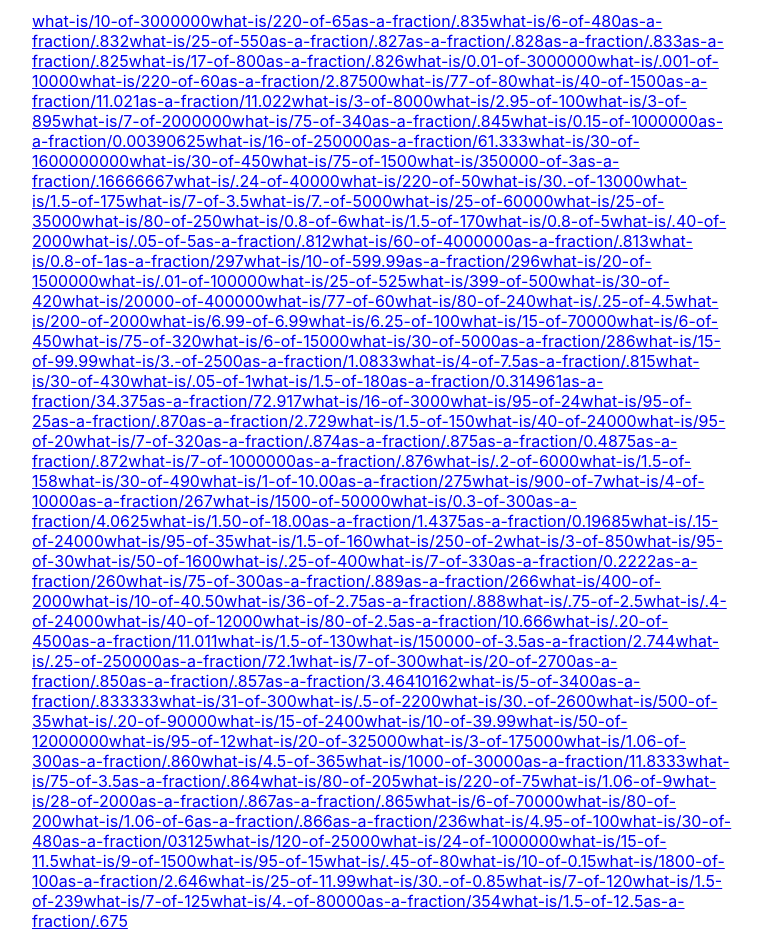
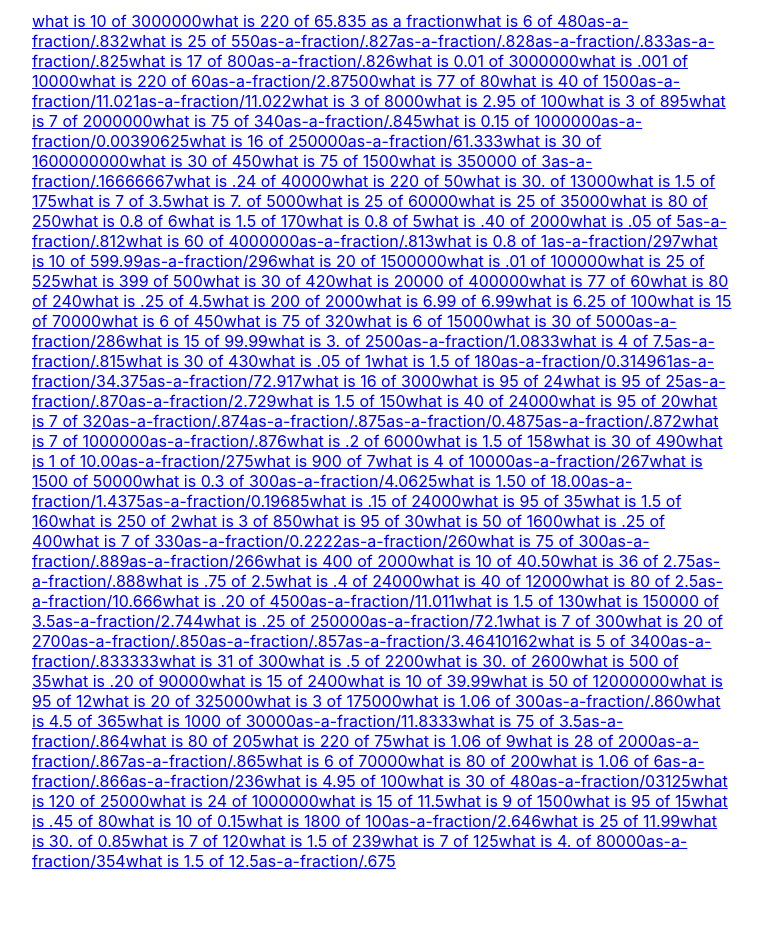
Before and after one commit to ubermensh/anyconvert, a Next.js app: page / in a window 1280 px wide. Shown: the part 400-1347 px from the top of the page, without its empty margins (258-1021 px from the left). After the commit the page ends 1287 px from the top, so only its background shows below. Built offline with nearby package versions, Linux system fonts and the light colour scheme.

Commit message:
format 'what is'

```diff
--- a/pages/index.js
+++ b/pages/index.js
@@ -16,207 +16,208 @@ export default function Home() {
       <div className={styles.cardNoBackground}>
         <PercentForm />
       </div>
+
       <div className={styles.cardNoBackground}>
-        <Link href="what-is/10-of-3000000"><a>what-is/10-of-3000000</a></Link>
-        <Link href="what-is/220-of-65"><a>what-is/220-of-65</a></Link >
-        <Link href="as-a-fraction/.835"><a>as-a-fraction/.835</a></Link >
-        <Link href="what-is/6-of-480"><a>what-is/6-of-480</a></Link >
+        <Link href="what-is/10-of-3000000"><a>what is 10 of 3000000</a></Link>
+        <Link href="what-is/220-of-65"><a>what is 220 of 65</a></Link >
+        <Link href="as-a-fraction/.835"><a>.835 as a fraction</a></Link >
+        <Link href="what-is/6-of-480"><a>what is 6 of 480</a></Link >
         <Link href="as-a-fraction/.832"><a>as-a-fraction/.832</a></Link >
-        <Link href="what-is/25-of-550"><a>what-is/25-of-550</a></Link >
+        <Link href="what-is/25-of-550"><a>what is 25 of 550</a></Link >
         <Link href="as-a-fraction/.827"><a>as-a-fraction/.827</a></Link >
         <Link href="as-a-fraction/.828"><a>as-a-fraction/.828</a></Link >
         <Link href="as-a-fraction/.833"><a>as-a-fraction/.833</a></Link >
         <Link href="as-a-fraction/.825"><a>as-a-fraction/.825</a></Link >
-        <Link href="what-is/17-of-800"><a>what-is/17-of-800</a></Link >
+        <Link href="what-is/17-of-800"><a>what is 17 of 800</a></Link >
         <Link href="as-a-fraction/.826"><a>as-a-fraction/.826</a></Link >
-        <Link href="what-is/0.01-of-3000000"><a>what-is/0.01-of-3000000</a></Link >
-        <Link href="what-is/.001-of-10000"><a>what-is/.001-of-10000</a></Link >
-        <Link href="what-is/220-of-60"><a>what-is/220-of-60</a></Link >
+        <Link href="what-is/0.01-of-3000000"><a>what is 0.01 of 3000000</a></Link >
+        <Link href="what-is/.001-of-10000"><a>what is .001 of 10000</a></Link >
+        <Link href="what-is/220-of-60"><a>what is 220 of 60</a></Link >
         <Link href="as-a-fraction/2.87500"><a>as-a-fraction/2.87500</a></Link >
-        <Link href="what-is/77-of-80"><a>what-is/77-of-80</a></Link >
-        <Link href="what-is/40-of-1500"><a>what-is/40-of-1500</a></Link >
+        <Link href="what-is/77-of-80"><a>what is 77 of 80</a></Link >
+        <Link href="what-is/40-of-1500"><a>what is 40 of 1500</a></Link >
         <Link href="as-a-fraction/11.021"><a>as-a-fraction/11.021</a></Link >
         <Link href="as-a-fraction/11.022"><a>as-a-fraction/11.022</a></Link >
-        <Link href="what-is/3-of-8000"><a>what-is/3-of-8000</a></Link >
-        <Link href="what-is/2.95-of-100"><a>what-is/2.95-of-100</a></Link >
-        <Link href="what-is/3-of-895"><a>what-is/3-of-895</a></Link >
-        <Link href="what-is/7-of-2000000"><a>what-is/7-of-2000000</a></Link >
-        <Link href="what-is/75-of-340"><a>what-is/75-of-340</a></Link >
+        <Link href="what-is/3-of-8000"><a>what is 3 of 8000</a></Link >
+        <Link href="what-is/2.95-of-100"><a>what is 2.95 of 100</a></Link >
+        <Link href="what-is/3-of-895"><a>what is 3 of 895</a></Link >
+        <Link href="what-is/7-of-2000000"><a>what is 7 of 2000000</a></Link >
+        <Link href="what-is/75-of-340"><a>what is 75 of 340</a></Link >
         <Link href="as-a-fraction/.845"><a>as-a-fraction/.845</a></Link >
-        <Link href="what-is/0.15-of-1000000"><a>what-is/0.15-of-1000000</a></Link >
+        <Link href="what-is/0.15-of-1000000"><a>what is 0.15 of 1000000</a></Link >
         <Link href="as-a-fraction/0.00390625"><a>as-a-fraction/0.00390625</a></Link >
-        <Link href="what-is/16-of-250000"><a>what-is/16-of-250000</a></Link >
+        <Link href="what-is/16-of-250000"><a>what is 16 of 250000</a></Link >
         <Link href="as-a-fraction/61.333"><a>as-a-fraction/61.333</a></Link >
-        <Link href="what-is/30-of-1600000000"><a>what-is/30-of-1600000000</a></Link >
-        <Link href="what-is/30-of-450"><a>what-is/30-of-450</a></Link >
-        <Link href="what-is/75-of-1500"><a>what-is/75-of-1500</a></Link >
-        <Link href="what-is/350000-of-3"><a>what-is/350000-of-3</a></Link >
+        <Link href="what-is/30-of-1600000000"><a>what is 30 of 1600000000</a></Link >
+        <Link href="what-is/30-of-450"><a>what is 30 of 450</a></Link >
+        <Link href="what-is/75-of-1500"><a>what is 75 of 1500</a></Link >
+        <Link href="what-is/350000-of-3"><a>what is 350000 of 3</a></Link >
         <Link href="as-a-fraction/.16666667"><a>as-a-fraction/.16666667</a></Link >
-        <Link href="what-is/.24-of-40000"><a>what-is/.24-of-40000</a></Link >
-        <Link href="what-is/220-of-50"><a>what-is/220-of-50</a></Link >
-        <Link href="what-is/30.-of-13000"><a>what-is/30.-of-13000</a></Link >
-        <Link href="what-is/1.5-of-175"><a>what-is/1.5-of-175</a></Link >
-        <Link href="what-is/7-of-3.5"><a>what-is/7-of-3.5</a></Link >
-        <Link href="what-is/7.-of-5000"><a>what-is/7.-of-5000</a></Link >
-        <Link href="what-is/25-of-60000"><a>what-is/25-of-60000</a></Link >
-        <Link href="what-is/25-of-35000"><a>what-is/25-of-35000</a></Link >
-        <Link href="what-is/80-of-250"><a>what-is/80-of-250</a></Link >
-        <Link href="what-is/0.8-of-6"><a>what-is/0.8-of-6</a></Link >
-        <Link href="what-is/1.5-of-170"><a>what-is/1.5-of-170</a></Link >
-        <Link href="what-is/0.8-of-5"><a>what-is/0.8-of-5</a></Link >
-        <Link href="what-is/.40-of-2000"><a>what-is/.40-of-2000</a></Link >
-        <Link href="what-is/.05-of-5"><a>what-is/.05-of-5</a></Link >
+        <Link href="what-is/.24-of-40000"><a>what is .24 of 40000</a></Link >
+        <Link href="what-is/220-of-50"><a>what is 220 of 50</a></Link >
+        <Link href="what-is/30.-of-13000"><a>what is 30. of 13000</a></Link >
+        <Link href="what-is/1.5-of-175"><a>what is 1.5 of 175</a></Link >
+        <Link href="what-is/7-of-3.5"><a>what is 7 of 3.5</a></Link >
+        <Link href="what-is/7.-of-5000"><a>what is 7. of 5000</a></Link >
+        <Link href="what-is/25-of-60000"><a>what is 25 of 60000</a></Link >
+        <Link href="what-is/25-of-35000"><a>what is 25 of 35000</a></Link >
+        <Link href="what-is/80-of-250"><a>what is 80 of 250</a></Link >
+        <Link href="what-is/0.8-of-6"><a>what is 0.8 of 6</a></Link >
+        <Link href="what-is/1.5-of-170"><a>what is 1.5 of 170</a></Link >
+        <Link href="what-is/0.8-of-5"><a>what is 0.8 of 5</a></Link >
+        <Link href="what-is/.40-of-2000"><a>what is .40 of 2000</a></Link >
+        <Link href="what-is/.05-of-5"><a>what is .05 of 5</a></Link >
         <Link href="as-a-fraction/.812"><a>as-a-fraction/.812</a></Link >
-        <Link href="what-is/60-of-4000000"><a>what-is/60-of-4000000</a></Link >
+        <Link href="what-is/60-of-4000000"><a>what is 60 of 4000000</a></Link >
         <Link href="as-a-fraction/.813"><a>as-a-fraction/.813</a></Link >
-        <Link href="what-is/0.8-of-1"><a>what-is/0.8-of-1</a></Link >
+        <Link href="what-is/0.8-of-1"><a>what is 0.8 of 1</a></Link >
         <Link href="as-a-fraction/297"><a>as-a-fraction/297</a></Link >
-        <Link href="what-is/10-of-599.99"><a>what-is/10-of-599.99</a></Link >
+        <Link href="what-is/10-of-599.99"><a>what is 10 of 599.99</a></Link >
         <Link href="as-a-fraction/296"><a>as-a-fraction/296</a></Link >
-        <Link href="what-is/20-of-1500000"><a>what-is/20-of-1500000</a></Link >
-        <Link href="what-is/.01-of-100000"><a>what-is/.01-of-100000</a></Link >
-        <Link href="what-is/25-of-525"><a>what-is/25-of-525</a></Link >
-        <Link href="what-is/399-of-500"><a>what-is/399-of-500</a></Link >
-        <Link href="what-is/30-of-420"><a>what-is/30-of-420</a></Link >
-        <Link href="what-is/20000-of-400000"><a>what-is/20000-of-400000</a></Link >
-        <Link href="what-is/77-of-60"><a>what-is/77-of-60</a></Link >
-        <Link href="what-is/80-of-240"><a>what-is/80-of-240</a></Link >
-        <Link href="what-is/.25-of-4.5"><a>what-is/.25-of-4.5</a></Link >
-        <Link href="what-is/200-of-2000"><a>what-is/200-of-2000</a></Link >
-        <Link href="what-is/6.99-of-6.99"><a>what-is/6.99-of-6.99</a></Link >
-        <Link href="what-is/6.25-of-100"><a>what-is/6.25-of-100</a></Link >
-        <Link href="what-is/15-of-70000"><a>what-is/15-of-70000</a></Link >
-        <Link href="what-is/6-of-450"><a>what-is/6-of-450</a></Link >
-        <Link href="what-is/75-of-320"><a>what-is/75-of-320</a></Link >
-        <Link href="what-is/6-of-15000"><a>what-is/6-of-15000</a></Link >
-        <Link href="what-is/30-of-5000"><a>what-is/30-of-5000</a></Link >
+        <Link href="what-is/20-of-1500000"><a>what is 20 of 1500000</a></Link >
+        <Link href="what-is/.01-of-100000"><a>what is .01 of 100000</a></Link >
+        <Link href="what-is/25-of-525"><a>what is 25 of 525</a></Link >
+        <Link href="what-is/399-of-500"><a>what is 399 of 500</a></Link >
+        <Link href="what-is/30-of-420"><a>what is 30 of 420</a></Link >
+        <Link href="what-is/20000-of-400000"><a>what is 20000 of 400000</a></Link >
+        <Link href="what-is/77-of-60"><a>what is 77 of 60</a></Link >
+        <Link href="what-is/80-of-240"><a>what is 80 of 240</a></Link >
+        <Link href="what-is/.25-of-4.5"><a>what is .25 of 4.5</a></Link >
+        <Link href="what-is/200-of-2000"><a>what is 200 of 2000</a></Link >
+        <Link href="what-is/6.99-of-6.99"><a>what is 6.99 of 6.99</a></Link >
+        <Link href="what-is/6.25-of-100"><a>what is 6.25 of 100</a></Link >
+        <Link href="what-is/15-of-70000"><a>what is 15 of 70000</a></Link >
+        <Link href="what-is/6-of-450"><a>what is 6 of 450</a></Link >
+        <Link href="what-is/75-of-320"><a>what is 75 of 320</a></Link >
+        <Link href="what-is/6-of-15000"><a>what is 6 of 15000</a></Link >
+        <Link href="what-is/30-of-5000"><a>what is 30 of 5000</a></Link >
         <Link href="as-a-fraction/286"><a>as-a-fraction/286</a></Link >
-        <Link href="what-is/15-of-99.99"><a>what-is/15-of-99.99</a></Link >
-        <Link href="what-is/3.-of-2500"><a>what-is/3.-of-2500</a></Link >
+        <Link href="what-is/15-of-99.99"><a>what is 15 of 99.99</a></Link >
+        <Link href="what-is/3.-of-2500"><a>what is 3. of 2500</a></Link >
         <Link href="as-a-fraction/1.0833"><a>as-a-fraction/1.0833</a></Link >
-        <Link href="what-is/4-of-7.5"><a>what-is/4-of-7.5</a></Link >
+        <Link href="what-is/4-of-7.5"><a>what is 4 of 7.5</a></Link >
         <Link href="as-a-fraction/.815"><a>as-a-fraction/.815</a></Link >
-        <Link href="what-is/30-of-430"><a>what-is/30-of-430</a></Link >
-        <Link href="what-is/.05-of-1"><a>what-is/.05-of-1</a></Link >
-        <Link href="what-is/1.5-of-180"><a>what-is/1.5-of-180</a></Link >
+        <Link href="what-is/30-of-430"><a>what is 30 of 430</a></Link >
+        <Link href="what-is/.05-of-1"><a>what is .05 of 1</a></Link >
+        <Link href="what-is/1.5-of-180"><a>what is 1.5 of 180</a></Link >
         <Link href="as-a-fraction/0.314961"><a>as-a-fraction/0.314961</a></Link >
         <Link href="as-a-fraction/34.375"><a>as-a-fraction/34.375</a></Link >
         <Link href="as-a-fraction/72.917"><a>as-a-fraction/72.917</a></Link >
-        <Link href="what-is/16-of-3000"><a>what-is/16-of-3000</a></Link >
-        <Link href="what-is/95-of-24"><a>what-is/95-of-24</a></Link >
-        <Link href="what-is/95-of-25"><a>what-is/95-of-25</a></Link >
+        <Link href="what-is/16-of-3000"><a>what is 16 of 3000</a></Link >
+        <Link href="what-is/95-of-24"><a>what is 95 of 24</a></Link >
+        <Link href="what-is/95-of-25"><a>what is 95 of 25</a></Link >
         <Link href="as-a-fraction/.870"><a>as-a-fraction/.870</a></Link >
         <Link href="as-a-fraction/2.729"><a>as-a-fraction/2.729</a></Link >
-        <Link href="what-is/1.5-of-150"><a>what-is/1.5-of-150</a></Link >
-        <Link href="what-is/40-of-24000"><a>what-is/40-of-24000</a></Link >
-        <Link href="what-is/95-of-20"><a>what-is/95-of-20</a></Link >
-        <Link href="what-is/7-of-320"><a>what-is/7-of-320</a></Link >
+        <Link href="what-is/1.5-of-150"><a>what is 1.5 of 150</a></Link >
+        <Link href="what-is/40-of-24000"><a>what is 40 of 24000</a></Link >
+        <Link href="what-is/95-of-20"><a>what is 95 of 20</a></Link >
+        <Link href="what-is/7-of-320"><a>what is 7 of 320</a></Link >
         <Link href="as-a-fraction/.874"><a>as-a-fraction/.874</a></Link >
         <Link href="as-a-fraction/.875"><a>as-a-fraction/.875</a></Link >
         <Link href="as-a-fraction/0.4875"><a>as-a-fraction/0.4875</a></Link >
         <Link href="as-a-fraction/.872"><a>as-a-fraction/.872</a></Link >
-        <Link href="what-is/7-of-1000000"><a>what-is/7-of-1000000</a></Link >
+        <Link href="what-is/7-of-1000000"><a>what is 7 of 1000000</a></Link >
         <Link href="as-a-fraction/.876"><a>as-a-fraction/.876</a></Link >
-        <Link href="what-is/.2-of-6000"><a>what-is/.2-of-6000</a></Link >
-        <Link href="what-is/1.5-of-158"><a>what-is/1.5-of-158</a></Link >
-        <Link href="what-is/30-of-490"><a>what-is/30-of-490</a></Link >
-        <Link href="what-is/1-of-10.00"><a>what-is/1-of-10.00</a></Link >
+        <Link href="what-is/.2-of-6000"><a>what is .2 of 6000</a></Link >
+        <Link href="what-is/1.5-of-158"><a>what is 1.5 of 158</a></Link >
+        <Link href="what-is/30-of-490"><a>what is 30 of 490</a></Link >
+        <Link href="what-is/1-of-10.00"><a>what is 1 of 10.00</a></Link >
         <Link href="as-a-fraction/275"><a>as-a-fraction/275</a></Link >
-        <Link href="what-is/900-of-7"><a>what-is/900-of-7</a></Link >
-        <Link href="what-is/4-of-10000"><a>what-is/4-of-10000</a></Link >
+        <Link href="what-is/900-of-7"><a>what is 900 of 7</a></Link >
+        <Link href="what-is/4-of-10000"><a>what is 4 of 10000</a></Link >
         <Link href="as-a-fraction/267"><a>as-a-fraction/267</a></Link >
-        <Link href="what-is/1500-of-50000"><a>what-is/1500-of-50000</a></Link >
-        <Link href="what-is/0.3-of-300"><a>what-is/0.3-of-300</a></Link >
+        <Link href="what-is/1500-of-50000"><a>what is 1500 of 50000</a></Link >
+        <Link href="what-is/0.3-of-300"><a>what is 0.3 of 300</a></Link >
         <Link href="as-a-fraction/4.0625"><a>as-a-fraction/4.0625</a></Link >
-        <Link href="what-is/1.50-of-18.00"><a>what-is/1.50-of-18.00</a></Link >
+        <Link href="what-is/1.50-of-18.00"><a>what is 1.50 of 18.00</a></Link >
         <Link href="as-a-fraction/1.4375"><a>as-a-fraction/1.4375</a></Link >
         <Link href="as-a-fraction/0.19685"><a>as-a-fraction/0.19685</a></Link >
-        <Link href="what-is/.15-of-24000"><a>what-is/.15-of-24000</a></Link >
-        <Link href="what-is/95-of-35"><a>what-is/95-of-35</a></Link >
-        <Link href="what-is/1.5-of-160"><a>what-is/1.5-of-160</a></Link >
-        <Link href="what-is/250-of-2"><a>what-is/250-of-2</a></Link >
-        <Link href="what-is/3-of-850"><a>what-is/3-of-850</a></Link >
-        <Link href="what-is/95-of-30"><a>what-is/95-of-30</a></Link >
-        <Link href="what-is/50-of-1600"><a>what-is/50-of-1600</a></Link >
-        <Link href="what-is/.25-of-400"><a>what-is/.25-of-400</a></Link >
-        <Link href="what-is/7-of-330"><a>what-is/7-of-330</a></Link >
+        <Link href="what-is/.15-of-24000"><a>what is .15 of 24000</a></Link >
+        <Link href="what-is/95-of-35"><a>what is 95 of 35</a></Link >
+        <Link href="what-is/1.5-of-160"><a>what is 1.5 of 160</a></Link >
+        <Link href="what-is/250-of-2"><a>what is 250 of 2</a></Link >
+        <Link href="what-is/3-of-850"><a>what is 3 of 850</a></Link >
+        <Link href="what-is/95-of-30"><a>what is 95 of 30</a></Link >
+        <Link href="what-is/50-of-1600"><a>what is 50 of 1600</a></Link >
+        <Link href="what-is/.25-of-400"><a>what is .25 of 400</a></Link >
+        <Link href="what-is/7-of-330"><a>what is 7 of 330</a></Link >
         <Link href="as-a-fraction/0.2222"><a>as-a-fraction/0.2222</a></Link >
         <Link href="as-a-fraction/260"><a>as-a-fraction/260</a></Link >
-        <Link href="what-is/75-of-300"><a>what-is/75-of-300</a></Link >
+        <Link href="what-is/75-of-300"><a>what is 75 of 300</a></Link >
         <Link href="as-a-fraction/.889"><a>as-a-fraction/.889</a></Link >
         <Link href="as-a-fraction/266"><a>as-a-fraction/266</a></Link >
-        <Link href="what-is/400-of-2000"><a>what-is/400-of-2000</a></Link >
-        <Link href="what-is/10-of-40.50"><a>what-is/10-of-40.50</a></Link >
-        <Link href="what-is/36-of-2.75"><a>what-is/36-of-2.75</a></Link >
+        <Link href="what-is/400-of-2000"><a>what is 400 of 2000</a></Link >
+        <Link href="what-is/10-of-40.50"><a>what is 10 of 40.50</a></Link >
+        <Link href="what-is/36-of-2.75"><a>what is 36 of 2.75</a></Link >
         <Link href="as-a-fraction/.888"><a>as-a-fraction/.888</a></Link >
-        <Link href="what-is/.75-of-2.5"><a>what-is/.75-of-2.5</a></Link >
-        <Link href="what-is/.4-of-24000"><a>what-is/.4-of-24000</a></Link >
-        <Link href="what-is/40-of-12000"><a>what-is/40-of-12000</a></Link >
-        <Link href="what-is/80-of-2.5"><a>what-is/80-of-2.5</a></Link >
+        <Link href="what-is/.75-of-2.5"><a>what is .75 of 2.5</a></Link >
+        <Link href="what-is/.4-of-24000"><a>what is .4 of 24000</a></Link >
+        <Link href="what-is/40-of-12000"><a>what is 40 of 12000</a></Link >
+        <Link href="what-is/80-of-2.5"><a>what is 80 of 2.5</a></Link >
         <Link href="as-a-fraction/10.666"><a>as-a-fraction/10.666</a></Link >
-        <Link href="what-is/.20-of-4500"><a>what-is/.20-of-4500</a></Link >
+        <Link href="what-is/.20-of-4500"><a>what is .20 of 4500</a></Link >
         <Link href="as-a-fraction/11.011"><a>as-a-fraction/11.011</a></Link >
-        <Link href="what-is/1.5-of-130"><a>what-is/1.5-of-130</a></Link >
-        <Link href="what-is/150000-of-3.5"><a>what-is/150000-of-3.5</a></Link >
+        <Link href="what-is/1.5-of-130"><a>what is 1.5 of 130</a></Link >
+        <Link href="what-is/150000-of-3.5"><a>what is 150000 of 3.5</a></Link >
         <Link href="as-a-fraction/2.744"><a>as-a-fraction/2.744</a></Link >
-        <Link href="what-is/.25-of-250000"><a>what-is/.25-of-250000</a></Link >
+        <Link href="what-is/.25-of-250000"><a>what is .25 of 250000</a></Link >
         <Link href="as-a-fraction/72.1"><a>as-a-fraction/72.1</a></Link >
-        <Link href="what-is/7-of-300"><a>what-is/7-of-300</a></Link >
-        <Link href="what-is/20-of-2700"><a>what-is/20-of-2700</a></Link >
+        <Link href="what-is/7-of-300"><a>what is 7 of 300</a></Link >
+        <Link href="what-is/20-of-2700"><a>what is 20 of 2700</a></Link >
         <Link href="as-a-fraction/.850"><a>as-a-fraction/.850</a></Link >
         <Link href="as-a-fraction/.857"><a>as-a-fraction/.857</a></Link >
         <Link href="as-a-fraction/3.46410162"><a>as-a-fraction/3.46410162</a></Link >
-        <Link href="what-is/5-of-3400"><a>what-is/5-of-3400</a></Link >
+        <Link href="what-is/5-of-3400"><a>what is 5 of 3400</a></Link >
         <Link href="as-a-fraction/.833333"><a>as-a-fraction/.833333</a></Link >
-        <Link href="what-is/31-of-300"><a>what-is/31-of-300</a></Link >
-        <Link href="what-is/.5-of-2200"><a>what-is/.5-of-2200</a></Link >
-        <Link href="what-is/30.-of-2600"><a>what-is/30.-of-2600</a></Link >
-        <Link href="what-is/500-of-35"><a>what-is/500-of-35</a></Link >
-        <Link href="what-is/.20-of-90000"><a>what-is/.20-of-90000</a></Link >
-        <Link href="what-is/15-of-2400"><a>what-is/15-of-2400</a></Link >
-        <Link href="what-is/10-of-39.99"><a>what-is/10-of-39.99</a></Link >
-        <Link href="what-is/50-of-12000000"><a>what-is/50-of-12000000</a></Link >
-        <Link href="what-is/95-of-12"><a>what-is/95-of-12</a></Link >
-        <Link href="what-is/20-of-325000"><a>what-is/20-of-325000</a></Link >
-        <Link href="what-is/3-of-175000"><a>what-is/3-of-175000</a></Link >
-        <Link href="what-is/1.06-of-300"><a>what-is/1.06-of-300</a></Link >
+        <Link href="what-is/31-of-300"><a>what is 31 of 300</a></Link >
+        <Link href="what-is/.5-of-2200"><a>what is .5 of 2200</a></Link >
+        <Link href="what-is/30.-of-2600"><a>what is 30. of 2600</a></Link >
+        <Link href="what-is/500-of-35"><a>what is 500 of 35</a></Link >
+        <Link href="what-is/.20-of-90000"><a>what is .20 of 90000</a></Link >
+        <Link href="what-is/15-of-2400"><a>what is 15 of 2400</a></Link >
+        <Link href="what-is/10-of-39.99"><a>what is 10 of 39.99</a></Link >
+        <Link href="what-is/50-of-12000000"><a>what is 50 of 12000000</a></Link >
+        <Link href="what-is/95-of-12"><a>what is 95 of 12</a></Link >
+        <Link href="what-is/20-of-325000"><a>what is 20 of 325000</a></Link >
+        <Link href="what-is/3-of-175000"><a>what is 3 of 175000</a></Link >
+        <Link href="what-is/1.06-of-300"><a>what is 1.06 of 300</a></Link >
         <Link href="as-a-fraction/.860"><a>as-a-fraction/.860</a></Link >
-        <Link href="what-is/4.5-of-365"><a>what-is/4.5-of-365</a></Link >
-        <Link href="what-is/1000-of-30000"><a>what-is/1000-of-30000</a></Link >
+        <Link href="what-is/4.5-of-365"><a>what is 4.5 of 365</a></Link >
+        <Link href="what-is/1000-of-30000"><a>what is 1000 of 30000</a></Link >
         <Link href="as-a-fraction/11.8333"><a>as-a-fraction/11.8333</a></Link >
-        <Link href="what-is/75-of-3.5"><a>what-is/75-of-3.5</a></Link >
+        <Link href="what-is/75-of-3.5"><a>what is 75 of 3.5</a></Link >
         <Link href="as-a-fraction/.864"><a>as-a-fraction/.864</a></Link >
-        <Link href="what-is/80-of-205"><a>what-is/80-of-205</a></Link >
-        <Link href="what-is/220-of-75"><a>what-is/220-of-75</a></Link >
-        <Link href="what-is/1.06-of-9"><a>what-is/1.06-of-9</a></Link >
-        <Link href="what-is/28-of-2000"><a>what-is/28-of-2000</a></Link >
+        <Link href="what-is/80-of-205"><a>what is 80 of 205</a></Link >
+        <Link href="what-is/220-of-75"><a>what is 220 of 75</a></Link >
+        <Link href="what-is/1.06-of-9"><a>what is 1.06 of 9</a></Link >
+        <Link href="what-is/28-of-2000"><a>what is 28 of 2000</a></Link >
         <Link href="as-a-fraction/.867"><a>as-a-fraction/.867</a></Link >
         <Link href="as-a-fraction/.865"><a>as-a-fraction/.865</a></Link >
-        <Link href="what-is/6-of-70000"><a>what-is/6-of-70000</a></Link >
-        <Link href="what-is/80-of-200"><a>what-is/80-of-200</a></Link >
-        <Link href="what-is/1.06-of-6"><a>what-is/1.06-of-6</a></Link >
+        <Link href="what-is/6-of-70000"><a>what is 6 of 70000</a></Link >
+        <Link href="what-is/80-of-200"><a>what is 80 of 200</a></Link >
+        <Link href="what-is/1.06-of-6"><a>what is 1.06 of 6</a></Link >
         <Link href="as-a-fraction/.866"><a>as-a-fraction/.866</a></Link >
         <Link href="as-a-fraction/236"><a>as-a-fraction/236</a></Link >
-        <Link href="what-is/4.95-of-100"><a>what-is/4.95-of-100</a></Link >
-        <Link href="what-is/30-of-480"><a>what-is/30-of-480</a></Link >
+        <Link href="what-is/4.95-of-100"><a>what is 4.95 of 100</a></Link >
+        <Link href="what-is/30-of-480"><a>what is 30 of 480</a></Link >
         <Link href="as-a-fraction/03125"><a>as-a-fraction/03125</a></Link >
-        <Link href="what-is/120-of-25000"><a>what-is/120-of-25000</a></Link >
-        <Link href="what-is/24-of-1000000"><a>what-is/24-of-1000000</a></Link >
-        <Link href="what-is/15-of-11.5"><a>what-is/15-of-11.5</a></Link >
-        <Link href="what-is/9-of-1500"><a>what-is/9-of-1500</a></Link >
-        <Link href="what-is/95-of-15"><a>what-is/95-of-15</a></Link >
-        <Link href="what-is/.45-of-80"><a>what-is/.45-of-80</a></Link >
-        <Link href="what-is/10-of-0.15"><a>what-is/10-of-0.15</a></Link >
-        <Link href="what-is/1800-of-100"><a>what-is/1800-of-100</a></Link >
+        <Link href="what-is/120-of-25000"><a>what is 120 of 25000</a></Link >
+        <Link href="what-is/24-of-1000000"><a>what is 24 of 1000000</a></Link >
+        <Link href="what-is/15-of-11.5"><a>what is 15 of 11.5</a></Link >
+        <Link href="what-is/9-of-1500"><a>what is 9 of 1500</a></Link >
+        <Link href="what-is/95-of-15"><a>what is 95 of 15</a></Link >
+        <Link href="what-is/.45-of-80"><a>what is .45 of 80</a></Link >
+        <Link href="what-is/10-of-0.15"><a>what is 10 of 0.15</a></Link >
+        <Link href="what-is/1800-of-100"><a>what is 1800 of 100</a></Link >
         <Link href="as-a-fraction/2.646"><a>as-a-fraction/2.646</a></Link >
-        <Link href="what-is/25-of-11.99"><a>what-is/25-of-11.99</a></Link >
-        <Link href="what-is/30.-of-0.85"><a>what-is/30.-of-0.85</a></Link >
-        <Link href="what-is/7-of-120"><a>what-is/7-of-120</a></Link >
-        <Link href="what-is/1.5-of-239"><a>what-is/1.5-of-239</a></Link >
-        <Link href="what-is/7-of-125"><a>what-is/7-of-125</a></Link >
-        <Link href="what-is/4.-of-80000"><a>what-is/4.-of-80000</a></Link >
+        <Link href="what-is/25-of-11.99"><a>what is 25 of 11.99</a></Link >
+        <Link href="what-is/30.-of-0.85"><a>what is 30. of 0.85</a></Link >
+        <Link href="what-is/7-of-120"><a>what is 7 of 120</a></Link >
+        <Link href="what-is/1.5-of-239"><a>what is 1.5 of 239</a></Link >
+        <Link href="what-is/7-of-125"><a>what is 7 of 125</a></Link >
+        <Link href="what-is/4.-of-80000"><a>what is 4. of 80000</a></Link >
         <Link href="as-a-fraction/354"><a>as-a-fraction/354</a></Link >
-        <Link href="what-is/1.5-of-12.5"><a>what-is/1.5-of-12.5</a></Link >
+        <Link href="what-is/1.5-of-12.5"><a>what is 1.5 of 12.5</a></Link >
         <Link href="as-a-fraction/.675"><a>as-a-fraction/.675</a></Link >
       </div >
     </div >
```
